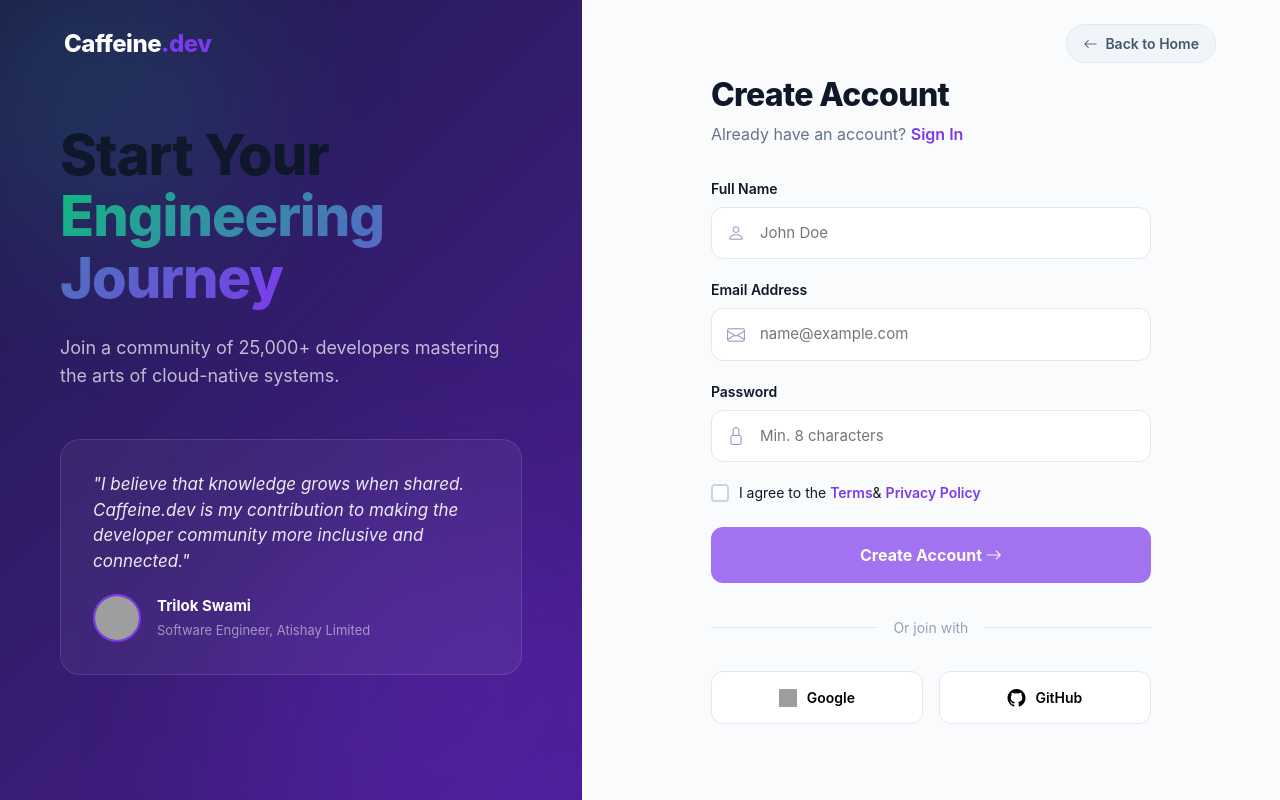
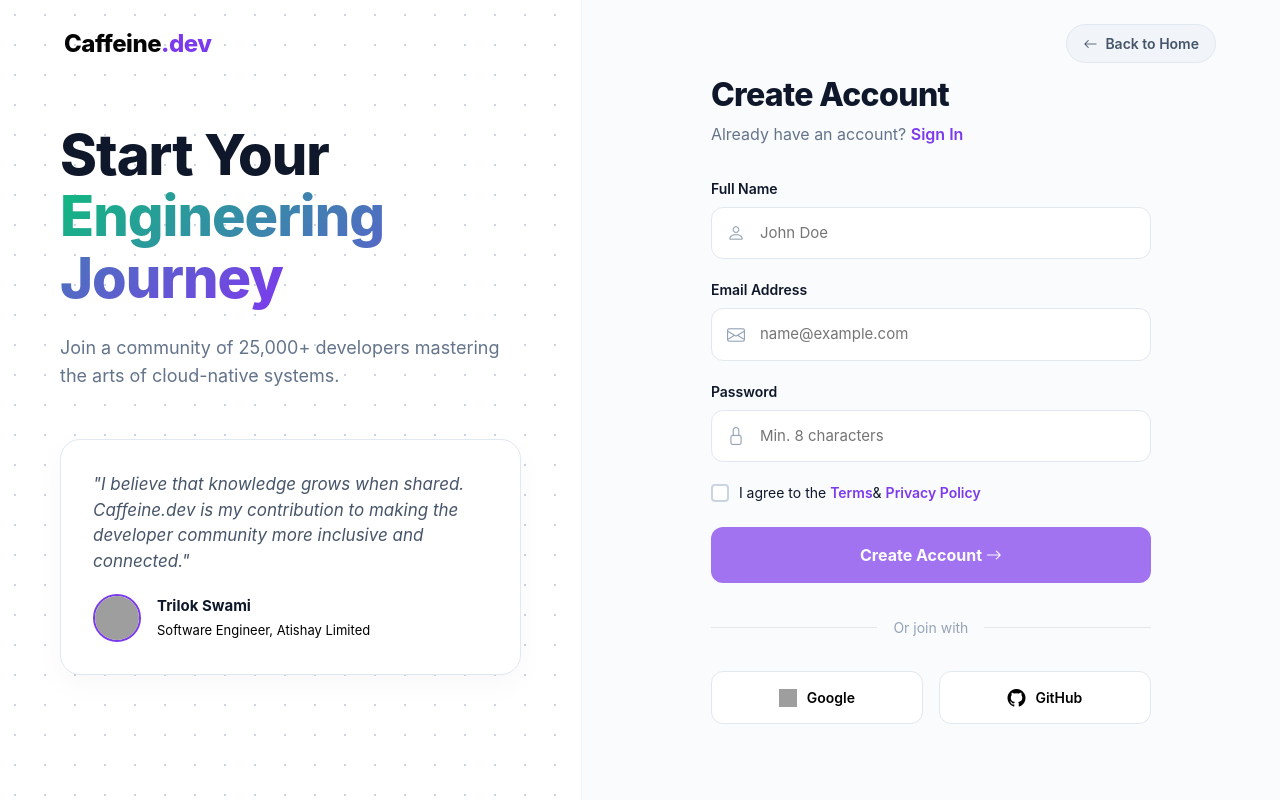
Before and after one commit to triilok10/CodeNClubApplication, an Angular app: page /get-started in a window 1280 px wide. Built offline with nearby package versions, Linux system fonts and the light colour scheme; grey boxes are pictures that could not be loaded.

Commit message:
Changes in the Login Get Started

```diff
--- a/src/Components/Auth/auth-header/auth-header.css
+++ b/src/Components/Auth/auth-header/auth-header.css
@@ -23,7 +23,7 @@
 .logo {
   font-size: 24px;
   font-weight: 800;
-    color: white;
+  color: rgb(5, 5, 5);
   text-decoration: none;
   letter-spacing: -0.5px;
 }
@@ -66,4 +66,8 @@
     height: 36px;
     justify-content: center;
   }
+
+  .logo {
+    color: rgb(11, 11, 11);
   }
+}
--- a/src/Components/Auth/get-started/get-started.css
+++ b/src/Components/Auth/get-started/get-started.css
@@ -3,8 +3,8 @@
     min-height: 100vh;
     display: grid;
     grid-template-columns: 1fr 1.2fr;
-    background: #0f172a;
-    color: white;
+    background: #ffffff;
+    color: #0f172a;
 }
 
 /* Visual Side */
@@ -14,8 +14,11 @@
     display: flex;
     flex-direction: column;
     justify-content: center;
-    background: linear-gradient(135deg, #1e1b4b 0%, #4c1d95 100%);
+    background-color: #ffffff;
+    background-image: radial-gradient(#cbd5e1 1.5px, transparent 1.5px);
+    background-size: 30px 30px;
     overflow: hidden;
+    border-right: 1px solid #f1f5f9;
 }
 
 .visual-content {
@@ -30,6 +33,7 @@
     line-height: 1.1;
     margin-bottom: 24px;
     letter-spacing: -1px;
+    color: #0f172a;
 }
 
 .visual-title span {
@@ -41,24 +45,37 @@
 
 .visual-text {
     font-size: 18px;
-    color: rgba(255, 255, 255, 0.7);
+    color: #64748b;
     margin-bottom: 48px;
     line-height: 1.6;
 }
 
+.visual-image-container {
+    margin-bottom: 40px;
+    border-radius: 24px;
+    overflow: hidden;
+    box-shadow: 0 20px 40px rgba(0, 0, 0, 0.08);
+}
+
+.visual-image-container img {
+    width: 100%;
+    height: auto;
+    display: block;
+}
+
 .testimonial-box {
-    background: rgba(255, 255, 255, 0.05);
-    backdrop-filter: blur(10px);
-    border: 1px solid rgba(255, 255, 255, 0.1);
+    background: white;
+    border: 1px solid #e2e8f0;
     padding: 32px;
     border-radius: 20px;
     position: relative;
+    box-shadow: 0 10px 30px rgba(0, 0, 0, 0.03);
 }
 
 .testimonial-box p {
     font-style: italic;
     font-size: 17px;
-    color: rgba(255, 255, 255, 0.9);
+    color: #475569;
     margin-bottom: 20px;
 }
 
--- a/src/Components/Auth/get-started/get-started.html
+++ b/src/Components/Auth/get-started/get-started.html
@@ -14,14 +14,10 @@
                     <img src="https://trilok-web-app.web.app/assets/images/trilok_01.jpg" alt="Trilok Swami">
                     <div>
                         <strong>Trilok Swami</strong>
-                        <span>Software Engineer, Atishay Limited</span>
+                        <span class="text-black">Software Engineer, Atishay Limited</span>
                     </div>
                 </div>
             </div>
-        </div>
-        <div class="visual-shapes">
-            <div class="shape shape-1"></div>
-            <div class="shape shape-2"></div>
         </div>
     </div>
 
--- a/src/Components/Auth/login/login.css
+++ b/src/Components/Auth/login/login.css
@@ -2,8 +2,8 @@
     min-height: 100vh;
     display: grid;
     grid-template-columns: 1fr 1.2fr;
-    background: #0f172a;
-    color: white;
+    background: #ffffff;
+    color: #0f172a;
 }
 
 /* Visual Side */
@@ -13,8 +13,11 @@
     display: flex;
     flex-direction: column;
     justify-content: center;
-    background: linear-gradient(135deg, #4c1d95 0%, #1e1b4b 100%);
+    background-color: #ffffff;
+    background-image: radial-gradient(#cbd5e1 1.5px, transparent 1.5px);
+    background-size: 30px 30px;
     overflow: hidden;
+    border-right: 1px solid #f1f5f9;
 }
 
 .visual-content {
@@ -29,6 +32,7 @@
     line-height: 1.1;
     margin-bottom: 24px;
     letter-spacing: -1px;
+    color: #0f172a;
 }
 
 .visual-title span {
@@ -40,7 +44,7 @@
 
 .visual-text {
     font-size: 18px;
-    color: rgba(255, 255, 255, 0.7);
+    color: #64748b;
     margin-bottom: 40px;
     line-height: 1.6;
 }
@@ -56,7 +60,20 @@
     align-items: center;
     gap: 12px;
     font-size: 16px;
-    color: rgba(255, 255, 255, 0.9);
+    color: #475569;
+}
+
+.visual-image-container {
+    margin-top: 40px;
+    border-radius: 24px;
+    overflow: hidden;
+    box-shadow: 0 20px 40px rgba(0, 0, 0, 0.08);
+}
+
+.visual-image-container img {
+    width: 100%;
+    height: auto;
+    display: block;
 }
 
 .feature-item i {
--- a/src/Components/Auth/login/login.html
+++ b/src/Components/Auth/login/login.html
@@ -3,7 +3,7 @@
 <main class="auth-page">
     <div class="auth-visual">
         <div class="visual-content">
-            <h1 class="visual-title">Welcome Back to <br><span>Caffeine.dev</span></h1>
+            <h1 class="visual-title">Welcome Back, <br><span>Caffeine.dev</span></h1>
             <p class="visual-text">Continue your journey into the world of cloud-native architecture and elite
                 engineering.</p>
             <div class="visual-features">
@@ -20,10 +20,6 @@
                     <span>Connect with community</span>
                 </div>
             </div>
-        </div>
-        <div class="visual-shapes">
-            <div class="shape shape-1"></div>
-            <div class="shape shape-2"></div>
         </div>
     </div>
 
```
Lines whose indentation alone changed are shown as unchanged.
